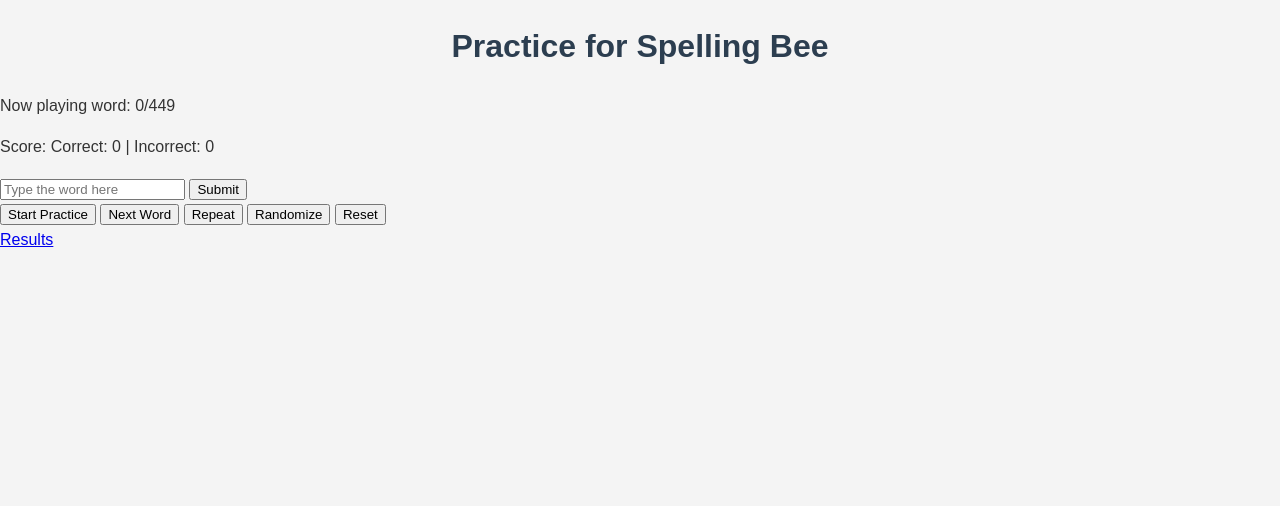
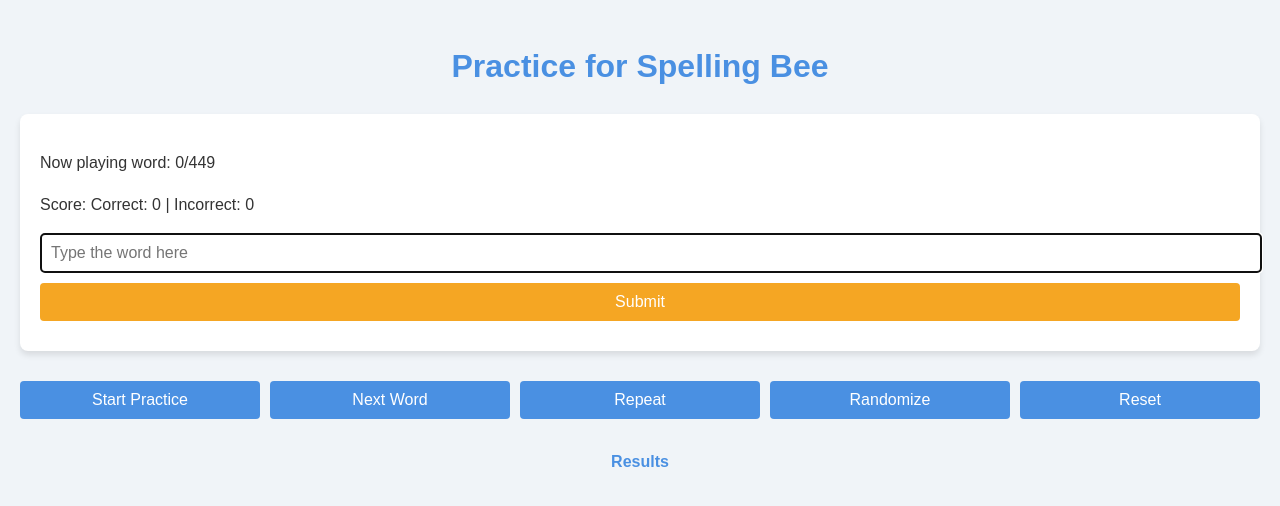
Before and after one commit to NanaHarith/BeeCoach, a Flask app: page / in a window 1280 px wide. Shown: the top 506 px of the page. Run offline with Flask 3, Linux system fonts and the light colour scheme.

Commit message:
Full working version. New root code in app.py. Still working on optimization.

```diff
--- a/static/styles.css
+++ b/static/styles.css
@@ -1,155 +1,157 @@
-body {
-    font-family: Arial, sans-serif;
-    line-height: 1.6;
-    color: #333;
-    background-color: #f4f4f4;
-    margin: 0;
-    padding: 0;
+/* Global Styles */
+:root {
+  --primary-color: #4a90e2;
+  --secondary-color: #f5a623;
+  --background-color: #f0f4f8;
+  --text-color: #333;
+  --success-color: #28a745;
+  --error-color: #dc3545;
+  --hover-color: #8B4513; /* Brown color for button hover */
 }
 
-.container {
-    width: 50%;
-    margin: auto;
-    overflow: hidden;
-    padding: 20px;
-    background-color: #fff;
-    box-shadow: 0 0 10px rgba(0, 0, 0, 0.1);
-    border-radius: 5px;
-    margin-top: 20px;
+body {
+  font-family: 'Arial', sans-serif;
+  line-height: 1.6;
+  color: var(--text-color);
+  background-color: var(--background-color);
+  margin: 0;
+  padding: 20px;
 }
 
-h1 {
-    color: #2c3e50;
-    text-align: center;
-    margin-bottom: 20px;
+h1, h2 {
+  color: var(--primary-color);
+  text-align: center;
 }
 
-.info {
-    background-color: #ecf0f1;
-    padding: 10px;
-    border-radius: 5px;
-    margin-bottom: 20px;
+/* Container Styles */
+#practice-area, #results-container {
+  background-color: white;
+  border-radius: 8px;
+  box-shadow: 0 4px 6px rgba(0, 0, 0, 0.1);
+  padding: 20px;
+  margin-bottom: 20px;
 }
 
-.input-area {
-    display: flex;
-    margin-bottom: 20px;
+/* Input and Button Styles */
+input[type="text"], button {
+  display: block;
+  width: 100%;
+  padding: 10px;
+  margin: 10px 0;
+  border: 1px solid #ddd;
+  border-radius: 4px;
+  font-size: 16px;
 }
 
-#user-input {
-    flex: 1;
-    padding: 5px;
-    font-size: 16px;
-    border: 1px solid #bdc3c7;
-    border-radius: 5px 0 0 5px;
+button {
+  background-color: var(--primary-color);
+  color: white;
+  border: none;
+  cursor: pointer;
+  transition: background-color 0.3s ease;
 }
 
-.btn {
-    padding: 10px 20px;
-    font-size: 16px;
-    cursor: pointer;
-    background-color: #3498db;
-    color: #fff;
-    border: none;
-    border-radius: 5px;
-    transition: background-color 0.3s ease;
+button:hover {
+  background-color: var(--hover-color);
 }
 
-.btn:hover {
-    background-color: #2980b9;
+#submit-btn {
+  background-color: var(--secondary-color);
 }
 
-.btn.primary {
-    background-color: #2ecc71;
-    border-radius: 0 5px 5px 0;
+#submit-btn:hover {
+  background-color: var(--hover-color);
 }
 
-.btn.primary:hover {
-    background-color: #27ae60;
+/* Controls Section */
+#controls {
+  display: flex;
+  flex-wrap: wrap;
+  gap: 10px;
+  margin-bottom: 20px;
 }
 
-.btn.warning {
-    background-color: #e74c3c;
+#controls button {
+  flex: 1;
+  min-width: 120px;
 }
 
-.btn.warning:hover {
-    background-color: #c0392b;
+/* Results Link */
+#results-link {
+  display: block;
+  text-align: center;
+  margin-top: 20px;
+  color: var(--primary-color);
+  text-decoration: none;
+  font-weight: bold;
 }
 
-.controls {
-    display: flex;
-    justify-content: space-between;
-    margin-bottom: 20px;
+#results-link:hover {
+  text-decoration: underline;
 }
 
-.results-link {
-    display: block;
-    text-align: center;
-    margin-top: 20px;
-    color: #3498db;
-    text-decoration: none;
+/* Completion Message */
+#completion-message {
+  text-align: center;
+  font-weight: bold;
+  color: var(--success-color);
+  margin-top: 20px;
 }
 
-.result {
-    margin-top: 20px;
-    padding: 10px;
-    background-color: #f8f9fa;
-    border-radius: 5px;
-    text-align: center;
+/* Results Page Styles */
+#results-container ul {
+  list-style-type: none;
+  padding: 0;
 }
 
-/* Results page specific styles */
-.results-summary {
-    background-color: #ecf0f1;
-    padding: 20px;
-    border-radius: 5px;
-    margin-bottom: 20px;
-    text-align: center;
+#results-container li {
+  background-color: #f8f9fa;
+  border: 1px solid #e9ecef;
+  border-radius: 4px;
+  padding: 10px;
+  margin-bottom: 5px;
 }
 
-.highlight {
-    font-weight: bold;
-    color: #2c3e50;
+#correct-responses li {
+  color: var(--success-color);
 }
 
-.word-lists {
-    display: flex;
-    justify-content: space-between;
+#incorrect-responses li {
+  color: var(--error-color);
 }
 
-.correct-words, .incorrect-words {
-    width: 45%;
+/* Responsive Design */
+@media (max-width: 768px) {
+  body {
+    padding: 10px;
+  }
+
+  h1 {
+    font-size: 24px;
+  }
+
+  #controls {
+    flex-direction: column;
+  }
+
+  #controls button {
+    width: 100%;
+    margin-bottom: 10px;
+  }
+
+  input[type="text"], button {
+    font-size: 16px;
+    padding: 12px;
+  }
 }
 
-.word-lists h2 {
-    color: #2c3e50;
+@media (max-width: 480px) {
+  h1 {
+    font-size: 20px;
+  }
+
+  input[type="text"], button {
+    font-size: 14px;
+    padding: 10px;
+  }
 }
-
-.word-lists ul {
-    list-style-type: none;
-    padding: 0;
-}
-
-.word-lists li {
-    background-color: #f8f9fa;
-    margin-bottom: 5px;
-    padding: 5px 10px;
-    border-radius: 3px;
-}
-
-.back-link {
-    display: block;
-    width: 200px;
-    margin: 20px auto;
-    text-align: center;
-    text-decoration: none;
-}
-/* Add this to your existing CSS file */
-/*
-.btn.info {
-    background-color: #3498db;
-}
-
-.btn.info:hover {
-    background-color: #2980b9;
-}*/
--- a/templates/index.html
+++ b/templates/index.html
@@ -11,7 +11,7 @@
     <div id="practice-area">
         <p>Now playing word: <span id="word-count">0/0</span></p>
         <p>Score: Correct: <span id="correct-count">0</span> | Incorrect: <span id="incorrect-count">0</span></p>
-        <input type="text" id="word-input" placeholder="Type the word here">
+        <input type="text" id="word-input" placeholder="Type the word here" autofocus>
         <button id="submit-btn">Submit</button>
     </div>
     <div id="controls">
@@ -88,11 +88,17 @@
         document.getElementById('start-btn').addEventListener('click', () => {
             currentWordIndex = -1;
             nextWord();
+            refocusInput();
+        });
+        document.getElementById('next-btn').addEventListener('click', () => {
+          nextWord();
+          refocusInput();
         });
 
-        document.getElementById('next-btn').addEventListener('click', nextWord);
-
-        document.getElementById('repeat-btn').addEventListener('click', playCurrentWord);
+        document.getElementById('repeat-btn').addEventListener('click', () => {
+          playCurrentWord();
+          refocusInput();
+        });
 
         document.getElementById('randomize-btn').addEventListener('click', () => {
             const remainingWords = words.slice(currentWordIndex + 1);
@@ -101,6 +107,7 @@
                 [remainingWords[i], remainingWords[j]] = [remainingWords[j], remainingWords[i]];
             }
             words = [...words.slice(0, currentWordIndex + 1), ...remainingWords];
+            refocusInput();
         });
 
         document.getElementById('reset-btn').addEventListener('click', () => {
@@ -113,19 +120,26 @@
             document.getElementById('completion-message').style.display = 'none';
             localStorage.removeItem('spellingBeeResults');
             updateWordCount();
+            refocusInput();
         });
 
         document.getElementById('submit-btn').addEventListener('click', () => {
             checkAnswer();
             nextWord();
+            refocusInput();
         });
 
         document.getElementById('word-input').addEventListener('keypress', (e) => {
             if (e.key === 'Enter') {
                 checkAnswer();
                 nextWord();
+                refocusInput();
             }
         });
+
+        function refocusInput() {
+            document.getElementById('word-input').focus();
+        }
     </script>
 </body>
 </html>
```
Also changed, not shown: static/workingstyles.css (added, +155 -0 lines).
